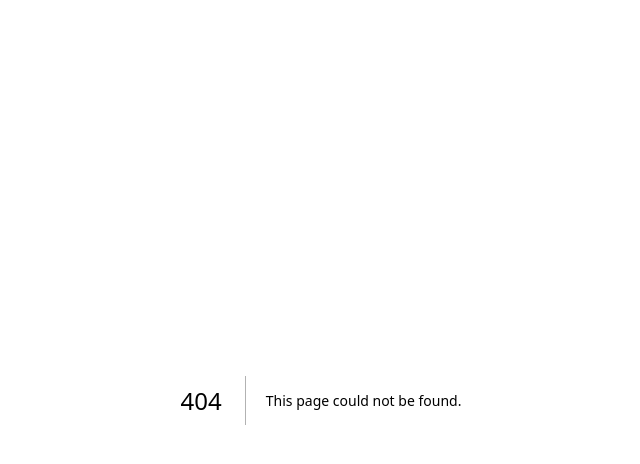
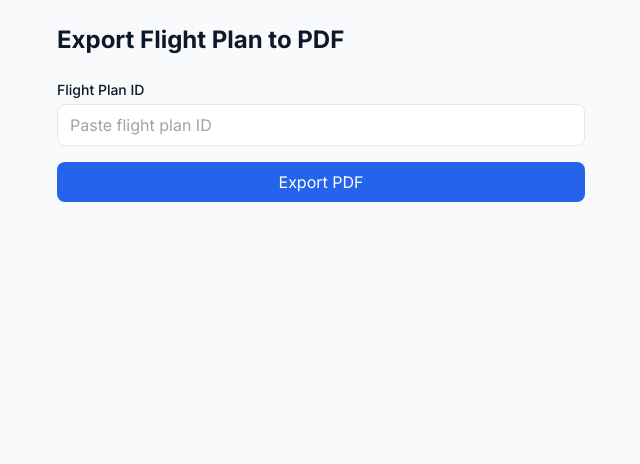
Before and after one commit to jzbm/Flight-Planner-VFR, a Next.js app in the folder frontend/: page /pdf in a window 1280 px wide. Before the commit this address had no page. Shown: the top 464 px of the page, without its empty margins (319-959 px from the left). Built offline with nearby package versions, Linux system fonts and the light colour scheme.

Commit message:
feat(frontend): add PDF export page

```diff
--- /dev/null
+++ b/frontend/src/app/pdf/page.tsx
@@ -0,0 +1,67 @@
+'use client';
+
+import { useState } from 'react';
+import { api } from '@/lib/api';
+
+export default function PdfExportPage() {
+  const [flightPlanId, setFlightPlanId] = useState('');
+  const [pdfUrl, setPdfUrl] = useState('');
+  const [isLoading, setIsLoading] = useState(false);
+  const [error, setError] = useState('');
+
+  const handleExport = async (e: React.FormEvent) => {
+    e.preventDefault();
+    setIsLoading(true);
+    setError('');
+    setPdfUrl('');
+    try {
+      const response = await api.get(`/pdf/flight-plan/${flightPlanId}`, {
+        responseType: 'blob',
+      });
+      const url = window.URL.createObjectURL(new Blob([response.data], { type: 'application/pdf' }));
+      setPdfUrl(url);
+    } catch (err: any) {
+      setError(err.response?.data?.message || 'Export failed');
+    } finally {
+      setIsLoading(false);
+    }
+  };
+
+  return (
+    <div className="max-w-xl mx-auto p-6">
+      <h1 className="text-2xl font-bold mb-6">Export Flight Plan to PDF</h1>
+      <form onSubmit={handleExport} className="space-y-4">
+        <div>
+          <label className="block text-sm font-medium mb-1">Flight Plan ID</label>
+          <input
+            type="text"
+            value={flightPlanId}
+            onChange={e => setFlightPlanId(e.target.value)}
+            required
+            className="w-full px-3 py-2 border rounded-lg dark:bg-gray-700 dark:border-gray-600"
+            placeholder="Paste flight plan ID"
+          />
+        </div>
+        {error && <div className="text-red-500 text-sm">{error}</div>}
+        <button
+          type="submit"
+          disabled={isLoading}
+          className="w-full bg-blue-600 text-white py-2 px-4 rounded-lg hover:bg-blue-700 disabled:opacity-50"
+        >
+          {isLoading ? 'Exporting...' : 'Export PDF'}
+        </button>
+      </form>
+      {pdfUrl && (
+        <div className="mt-6">
+          <a
+            href={pdfUrl}
+            download={`flight-plan-${flightPlanId}.pdf`}
+            className="inline-block bg-green-600 text-white px-4 py-2 rounded-lg hover:bg-green-700"
+          >
+            Download PDF
+          </a>
+        </div>
+      )}
+    </div>
+  );
+}
```
